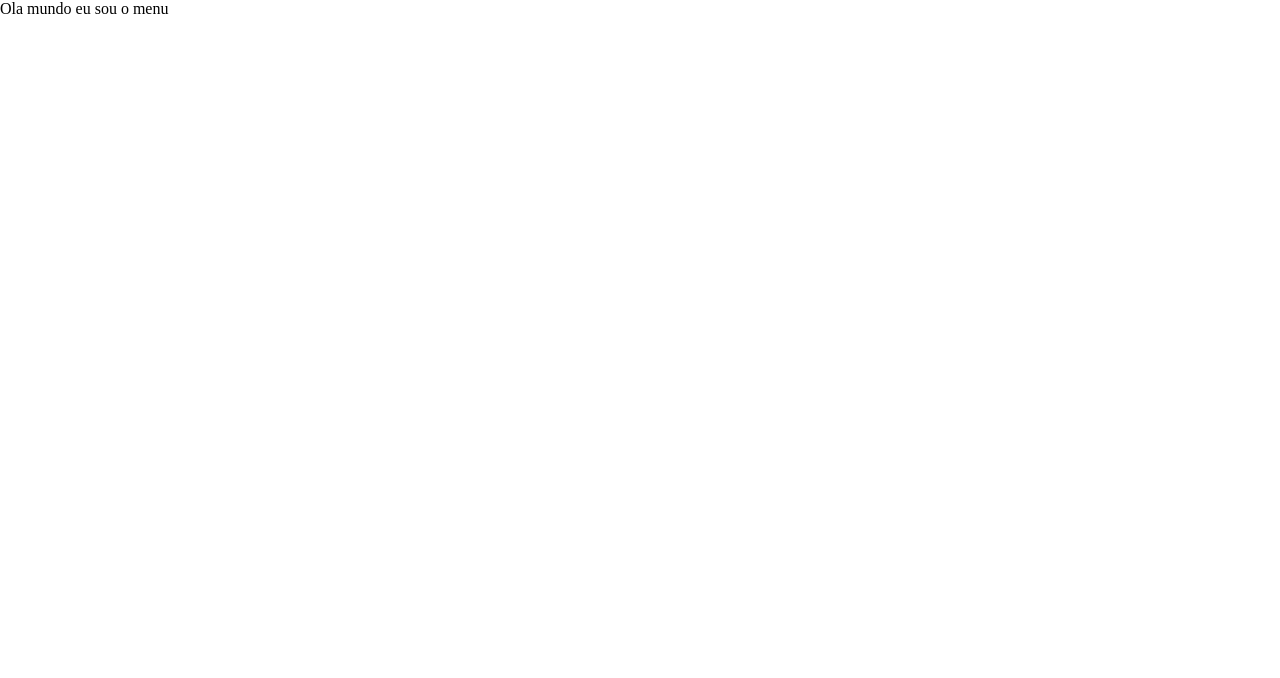
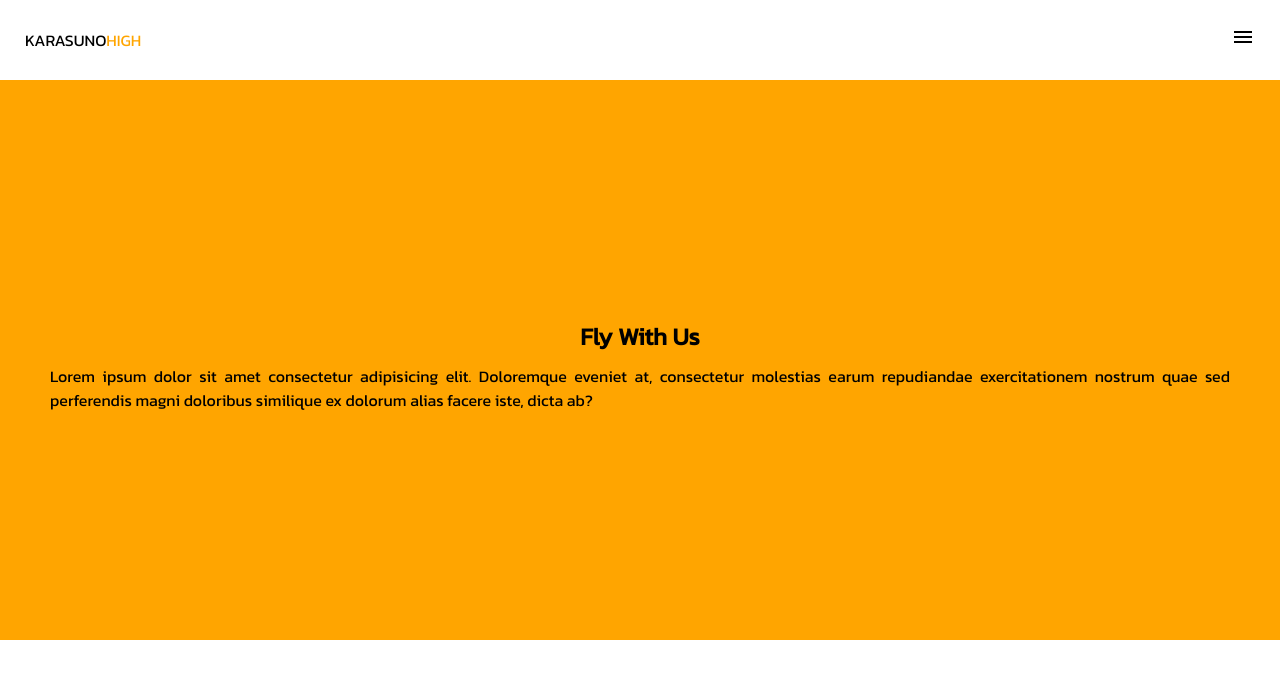
Before and after one commit to Nicholas-Goes/Projeto-Karasuno, a React (Vite) app: page / in a window 1280 px wide. Shown: the top 678 px of the page. Built offline with nearby package versions, Linux system fonts and the light colour scheme.

Commit message:
Update simple things

```diff
--- a/package.json
+++ b/package.json
@@ -8,6 +8,10 @@
     "preview": "vite preview"
   },
   "dependencies": {
+    "@emotion/react": "^11.9.0",
+    "@emotion/styled": "^11.8.1",
+    "@mui/icons-material": "^5.8.0",
+    "@mui/material": "^5.8.0",
     "react": "^18.0.0",
     "react-dom": "^18.0.0"
   },
--- a/src/App.css
+++ b/src/App.css
@@ -1,5 +1,12 @@
+@import url('https://fonts.googleapis.com/css2?family=Kanit&display=swap');
+
 * {
     margin: 0;
     padding: 0;
     box-sizing: border-box;
+    font-family: 'Kanit', sans-serif;
 }
+
+ul {
+    list-style-type: none;
+}
--- a/src/App.tsx
+++ b/src/App.tsx
@@ -1,12 +1,16 @@
 import './App.css'
+import Banner from './Components/Banner'
 import Menu from './Components/Menu'
 
 function App() {
 
   return (
     <div className="App">
-      <div>
+      <div className="menu--view">
         <Menu />
+      </div>
+      <div className="header--view">
+        <Banner />
       </div>
     </div>
   )
--- /dev/null
+++ b/src/Components/Banner.css
@@ -0,0 +1,20 @@
+header {
+    width: 100%;
+    height: 70vh;
+    background-color: orange;
+}
+
+section {
+    width: 100%;
+    height: 100%;
+    display: flex;
+    flex-direction: column;
+    justify-content: center;
+    align-items: center;
+    padding: 50px;
+    text-align: justify;
+}
+
+section h1 {
+    padding: 10px;
+}
--- /dev/null
+++ b/src/Components/Banner.tsx
@@ -0,0 +1,14 @@
+import './Banner.css'
+
+function Banner() {
+    return (
+        <header>
+            <section>
+                <h1>Fly With Us</h1>
+                <p>Lorem ipsum dolor sit amet consectetur adipisicing elit. Doloremque eveniet at, consectetur molestias earum repudiandae exercitationem nostrum quae sed perferendis magni doloribus similique ex dolorum alias facere iste, dicta ab?</p>
+            </section>
+        </header>
+    )
+}
+
+export default Banner;
--- /dev/null
+++ b/src/Components/Menu.css
@@ -0,0 +1,16 @@
+.menu {
+    height: 10vh;
+}
+
+ul.list {
+    width: 100%;
+    display: flex;
+    justify-content: space-between;
+    align-items: center;
+    padding: 25px;
+    position: fixed;
+}
+
+span {
+    color: orange
+}
--- a/src/Components/Menu.tsx
+++ b/src/Components/Menu.tsx
@@ -1,6 +1,18 @@
+import './Menu.css'
+import MenuIcon from '@mui/icons-material/Menu'
+
 function Menu() {
     return (
-        <div>Ola mundo eu sou o menu</div>
+        <nav className="menu">
+            <ul className="list">
+                <li>
+                    KARASUNO<span>HIGH</span>
+                </li>
+                <li>
+                    <MenuIcon />
+                </li>
+            </ul>
+        </nav>
     )
 }
 
```
Also changed, not shown: 1 other file (tests, documents, lock files or other folders).
